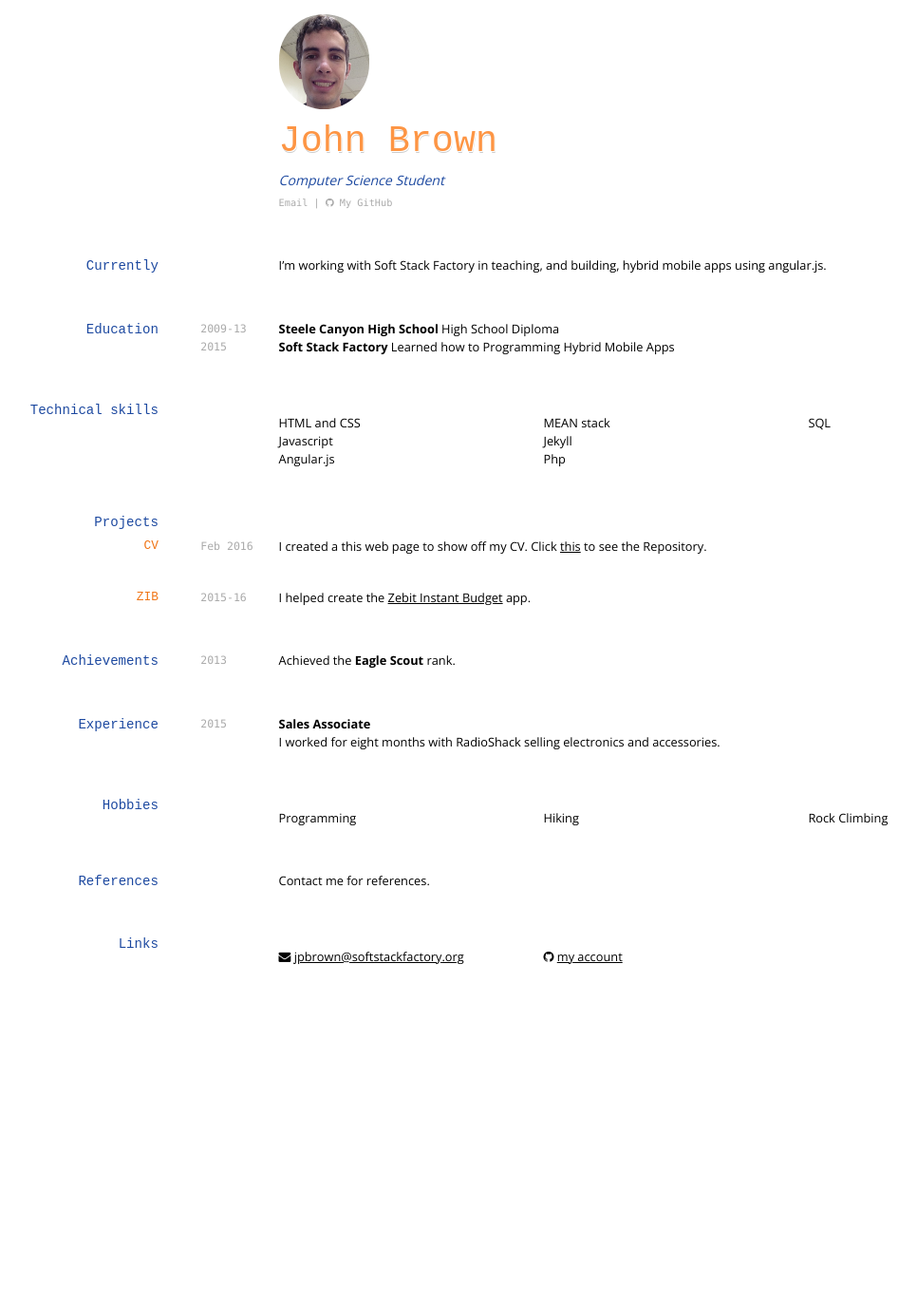
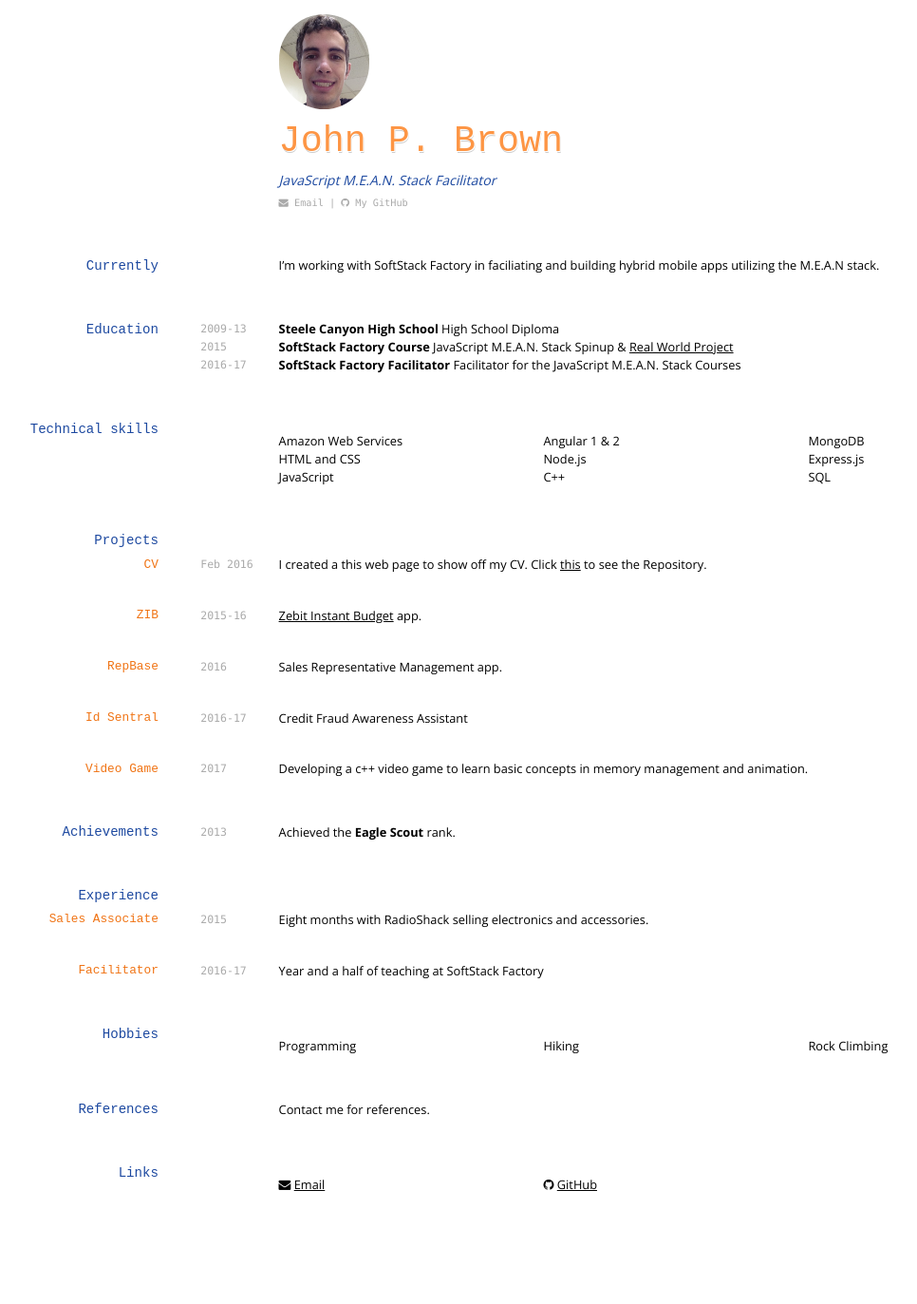
Before and after one commit to jbrownssf/jbrownssf.github.io, a Jekyll site: the page built from index.md, in a window 1280 px wide. Shown: the whole page at 95% size, without its empty margins (36-1002 px from the left). Built offline with Jekyll 4.4.1, drawn with Linux system fonts in a browser that asks for light colours; nearby versions of some CDN libraries; before the commit the page ends 1132 px from its top, so only the background shows below that.

Commit message:
Updates resume.

```diff
--- a/index.md
+++ b/index.md
@@ -1,16 +1,16 @@
 ---
 layout: cv
-title: John Brown's CV
+title: John P. Brown's CV
 ---
 
 ![John](./media/22.JPEG){:.avatar}
 
-# John Brown
-Computer Science Student
+# John P. Brown
+JavaScript M.E.A.N. Stack Facilitator
  <!--and Technology aficionado-->
 
 <div id="webaddress">
-<a href="mailto:jpbrown@softstackfactory.org">Email</a>
+<i class="fa fa-envelope"></i> <a href="mailto:john.p.brown@outlook.com">Email</a>
 |
 <i class="fa fa-github"></i> <a href="http://github.com/jbrownssf">My GitHub</a>
 <!--|-->
@@ -20,27 +20,32 @@ Computer Science Student
 
 ## Currently
 
-I'm working with Soft Stack Factory in teaching, and building, hybrid mobile apps using angular.js.
+I'm working with SoftStack Factory in faciliating and building hybrid mobile apps utilizing the M.E.A.N stack.
 
 ## Education
-
 `2009-13`
 __Steele Canyon High School__ High School Diploma
 <br>
 `2015`
-__Soft Stack Factory__ Learned how to Programming Hybrid Mobile Apps
+__SoftStack Factory Course__ JavaScript M.E.A.N. Stack Spinup & <a target="_blank" href="https://app.zebitinstantbudget.com/">Real World Project</a>
+<br>
+`2016-17`
+__SoftStack Factory Facilitator__ Facilitator for the JavaScript M.E.A.N. Stack Courses
+
 
 ## Technical skills
-
+* Amazon Web Services
 * HTML and CSS
-* Javascript
-* Angular.js
-* MEAN stack
-* Jekyll
-* Php
+* JavaScript
+* Angular 1 & 2
+* Node.js
+* C++
+* MongoDB
+* Express.js
 * SQL
 
 ## Projects
+
 
 ### CV
 `Feb 2016`
@@ -48,17 +53,35 @@ I created a this web page to show off my CV. Click <a href="https://github.com/j
 
 ### ZIB
 `2015-16`
-I helped create the <a href="https://app.zebitinstantbudget.com" target="_blank">Zebit Instant Budget</a> app.
+<a href="https://app.zebitinstantbudget.com" target="_blank">Zebit Instant Budget</a> app.
+
+### RepBase
+`2016`
+Sales Representative Management app.
+
+### Id Sentral
+`2016-17`
+Credit Fraud Awareness Assistant
+
+### Video Game
+`2017`
+Developing a c++ video game to learn basic concepts in memory management and animation.
+
 
 ## Achievements
 `2013`
 Achieved the __Eagle Scout__ rank.
 
+
 ## Experience
 
+### Sales Associate
 `2015`
-__Sales Associate__ <br>
-I worked for eight months with RadioShack selling electronics and accessories.
+Eight months with RadioShack selling electronics and accessories.
+
+### Facilitator
+`2016-17`
+Year and a half of teaching at SoftStack Factory
 
 ## Hobbies
 
@@ -71,8 +94,8 @@ Contact me for references.
 
 ## Links
 
-* <i class="fa fa-envelope"></i> <a href="mailto:jpbrown@softstackfactory.org">jpbrown@softstackfactory.org</a><br />
-* <i class="fa fa-github"></i> <a href="http://github.com/jbrownssf">my account</a><br />
+* <i class="fa fa-envelope"></i> <a href="mailto:john.p.brown@outlook.com">Email</a><br>
+* <i class="fa fa-github"></i> <a href="http://github.com/jbrownssf">GitHub</a><br />
 <!--* <i class="fa fa-twitter"></i> <a href="http://twitter.com/">mytwitteraccount</a><br />-->
 <!--* <i class="fa fa-stack-overflow"></i> <a href="http://stackoverflow.com/">SO Account</a>-->
 <!--* <i class="fa fa-google"></i> <a href="http://scholar.google.com/">scholar</a>-->
```
Also changed, not shown: README.md, 2 other files.
